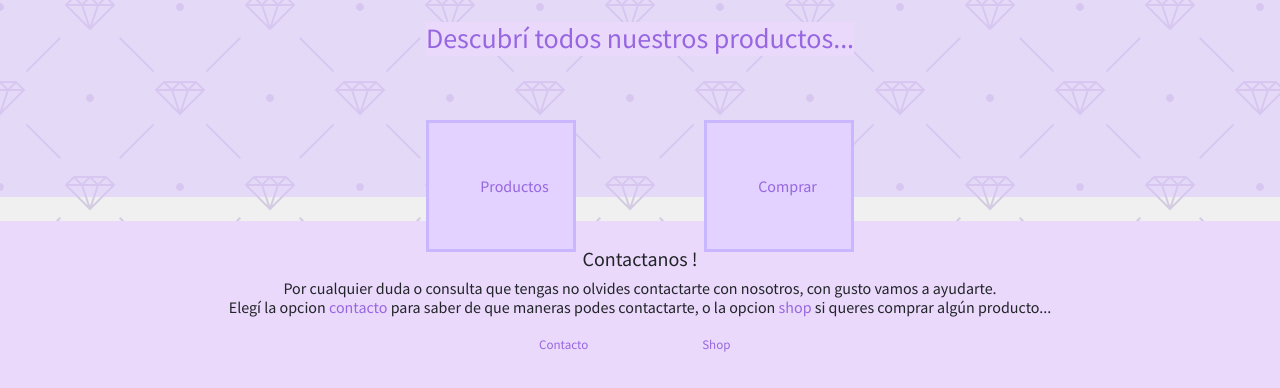
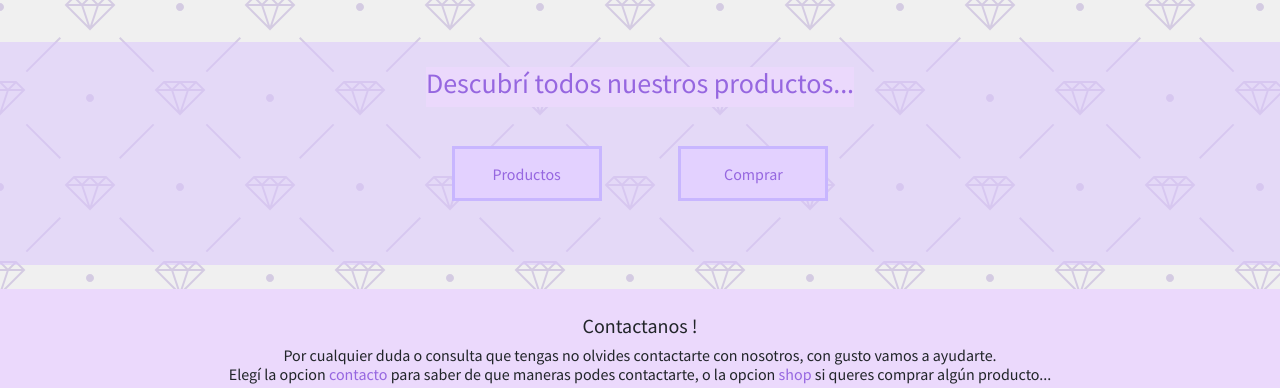
Before and after one commit to orianacerrudo/GemasyBrillos, a website: page index.html in a window 1280 px wide. Shown: the part 442-830 px from the top of the page. Drawn offline with nearby package versions, Linux system fonts and the light colour scheme.

Commit message:
mediaqueries de index terminadas

```diff
--- a/scss/_mediaqueries.scss
+++ b/scss/_mediaqueries.scss
@@ -17,6 +17,13 @@
   }
   .col-sm-6 {
     width: 50%;
+  }
+  #fondo-descubri {
+    height: 190px;
+  }
+  #link {
+    padding: 2%;
+    margin: 4%;
   }
 }
 
@@ -60,6 +67,17 @@
     width: 45%;
     margin: auto 2%;
   }
+  #fondo-descubri {
+    margin-top: 45px;
+    height: auto;
+  }
+  #link {
+    padding: 1%;
+    margin: 3%;
+  }
+  #links {
+    margin-bottom: 25px;
+  }
 
   /* pagina productos */
   .carousel {
```
Also changed, not shown: css/style.css, 1 other file.
